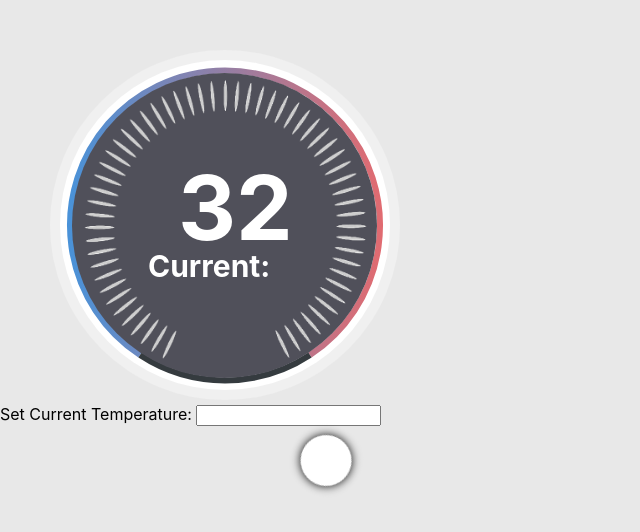
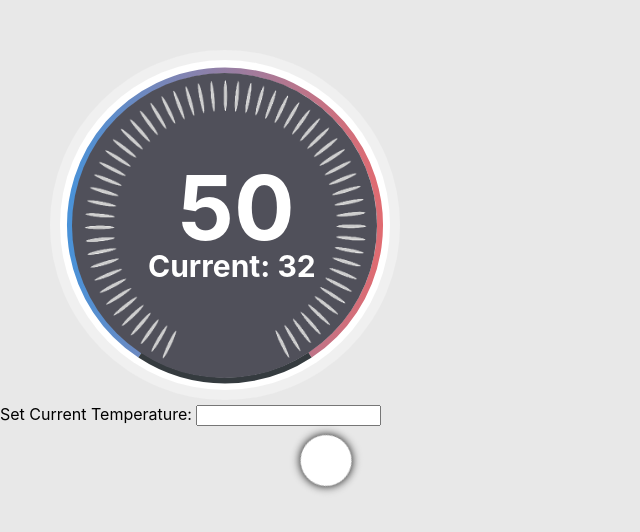
Before and after one commit to marianne121/RadialThermostat, a React (Create React App) app: page / in a window 1280 px wide. Shown: the top 532 px of the page, without its empty margins (0-640 px from the left). Built offline with nearby package versions, Linux system fonts and the light colour scheme.

Commit message:
change intuititive naming

```diff
--- a/src/App.css
+++ b/src/App.css
@@ -33,7 +33,7 @@ h2 {
   color: white;
 }
 
-.Knob {
+.TemperatureIndicator {
   position: absolute;
   top: 30%;
   left: 33.5%;
@@ -44,7 +44,7 @@ h2 {
   padding-bottom: 40%;
   transform: translate3d(-50%, -50%, 0);
 }
-.Knob:before {
+.TemperatureIndicator:before {
   content: "";
   position: absolute;
   width: 90%;
@@ -54,7 +54,7 @@ h2 {
   top: 5%;
   left: 5%;
 }
-.Knob .Indicator {
+.TemperatureIndicator .Pointer {
   position: absolute;
   background-color: none;
   width: 5%;
@@ -64,7 +64,7 @@ h2 {
   transform: rotate(0deg);
   transform-origin: center bottom;
 }
-.Knob .Indicator:before {
+.TemperatureIndicator .Pointer:before {
   content: "";
   position: absolute;
   background-color: #fff;
--- a/src/App.js
+++ b/src/App.js
@@ -7,13 +7,15 @@ class App extends React.Component {
   constructor(props) {
     super(props);
     this.state = {
-      currentTemp : '',
-      value: 32
+      currentTemp : 32,
+      targetTemp: 50
     };
   }
-  handleChange = newValue => {this.setState({value: newValue});
-  console.log("new value has been passed: "+this.state.value);};
-  handleChangeValue = e => this.setState({currentTemp: e.target.value});
+
+  handleTargetChange = newValue => {this.setState({targetTemp: newValue});
+
+  console.log("new value has been passed: "+this.state.targetTemp);};
+  handleCurrentChange = e => this.setState({currentTemp: e.target.value});
 
   render () {
     return (
@@ -25,22 +27,24 @@ class App extends React.Component {
           <div className="Dials">
           <TemperatureDials/>
           </div>
-          <Knob
+          <TemperatureIndicator
           size={300}
-          degrees={310}
-          min={32}
-          max={100}
-          value={32}
+          totalDeg={310}
+          startAngle={205}
+          endAngle={155}
+          minTemp={50}
+          maxTemp={80}
+          targetTemp={50}
           color={true}
-          onChange={this.handleChange}
+          onChange={this.handleTargetChange}
         />
           <div className="TargetTemp">
-            <TargetTemp targetTemp={this.state.value}/>
+            <TargetTemp targetTemp={this.state.targetTemp}/>
           </div>
           <div>
           <TestControls
           value={this.state.currentTemp}
-          onChangeValue={this.handleChangeValue}/>
+          onChangeValue={this.handleCurrentChange}/>
         </div>
           <div className="CurrentTemp">
             <CurrentTemp currentTemp={this.state.currentTemp}/>
@@ -52,6 +56,7 @@ class App extends React.Component {
   }
 
 }
+
 class RadialThermostat extends React.Component{
   render() {
     return (
@@ -110,45 +115,47 @@ class TemperatureDials extends React.Component{
   }
 }
 
-class Knob extends React.Component {
+
+class TemperatureIndicator extends React.Component {
   constructor(props) {
     super(props);
-    this.fullAngle = props.degrees;
-    this.startAngle = 205;
-    this.endAngle = 155;
+    this.fullAngle = props.totalDeg;
+    this.startAngle = props.startAngle;
+    this.endAngle = props.endAngle;
+    this.maxTemp = props.maxTemp;
+    this.minTemp = props.minTemp;
     this.currentDeg = Math.floor(
       this.getAngle(
         this.fullAngle,
-        props.max,
-        props.min,
-        props.value,
+        this.maxTemp,
+        this.minTemp,
+        props.targetTemp,
         this.startAngle
       )
     );
     console.log("current deg = " + this.currentDeg);
-    console.log("current value "+props.value);
+    console.log("current value "+props.targetTemp);
     this.state = { deg: this.currentDeg };
   }
 
   startDrag = e => {
     e.preventDefault();
     const knob = e.target.getBoundingClientRect();
-    const pts = {
-      x: knob.left + knob.width / 2,
-      y: knob.top + knob.height / 2
-    };
+    // coordinates of the center of the knob
+    const centerX = knob.left + knob.width / 2;
+    const centerY = knob.top + knob.height / 2;
+
     const moveHandler = e => {
-      this.currentDeg = this.getDeg(e.clientX, e.clientY, pts);
-      // if (this.currentDeg === this.startAngle) this.currentDeg--;
+      this.currentDeg = this.getDeg(e.clientX, e.clientY, centerX, centerY);
       let newValue = Math.floor(
         this.getValue(
           this.fullAngle,
-          this.props.max,
-          this.props.min,
+          this.maxTemp,
+          this.minTemp,
           this.currentDeg,
           this.startAngle,
           this.endAngle,
-          this.props.value
+          this.props.targetTemp
         )
       );
       this.setState({ deg: this.currentDeg });
@@ -161,29 +168,31 @@ class Knob extends React.Component {
     });
   };
 
-  getDeg = (cX, cY, pts) => {
-    const x = pts.x - cX;
-    const y = pts.y - cY;
+  getDeg = (clickX, clickY, centerX, centerY) => {
+    const lengthX = centerX - clickX;
+    const lengthY = centerY - clickY;
+
     // 180/Math.PI helps to convert to degree
-    let deg = Math.atan2(y, x) * (180/Math.PI);
+    let deg = Math.atan2(lengthY, lengthX) * (180/Math.PI);
     console.log("original degree: "+deg);
-    // change start line from bottom vertical axis
-    deg = deg-90;
 
-    if(deg<0) {
-      deg=360+deg;
-   }
+    // angle translation
+    deg = 270+deg;
+    if(deg>360) {
+      deg = deg-360;
+    }
+
    console.log("final deg: "+deg);
-   if (155< deg && deg<165) {
-     deg=155;
-   } else if (165<deg && deg<205){
+   let middle = (this.startAngle-this.endAngle)/2 + this.endAngle;
+   console.log("mid is: "+middle);
+   if (this.endAngle<deg && deg<=middle) {
+     deg=this.endAngle;
+   } else if (middle<=deg && deg<this.startAngle){
      console.log("maximum temperature set");
-      deg=205;
+      deg=this.startAngle;
    }
 
     console.log(deg);
-
-
     return deg;
   };
 
@@ -194,29 +203,27 @@ class Knob extends React.Component {
   getValue = (fullAngle, maxValue, minValue, currentAngle, startAngle, endAngle, oldValue) => {
     let angleDiff = 0;
     if(currentAngle >= 205) {
+      console.log("current angle: "+currentAngle);
       angleDiff = currentAngle - startAngle;
     } else if (currentAngle <= 155) {
       console.log("current Angle :" + currentAngle);
       angleDiff = 360-205+currentAngle;
     }
-    return ((maxValue-minValue+1) / fullAngle) * angleDiff + oldValue -1;
+    return ((maxValue-minValue+1) / fullAngle) * angleDiff + oldValue;
   };
 
   render () {
-    //`rotate( deg)`
     const styles = {
       transform: "rotate(" +this.state.deg +"deg)",
     }
     return (
       <div>
-        <div className="Knob">
-        <div className="Indicator" style={styles} onMouseDown={this.startDrag}/>
+        <div className="TemperatureIndicator">
+        <div className="Pointer" style={styles} onMouseDown={this.startDrag}/>
         </div>
       </div>
     )
   }
-
-
 }
 
 class TargetTemp extends React.Component{
@@ -240,6 +247,7 @@ class TestControls extends React.Component{
   constructor(props) {
     super(props);
   }
+
   render() {
     return (
       <div>
```
